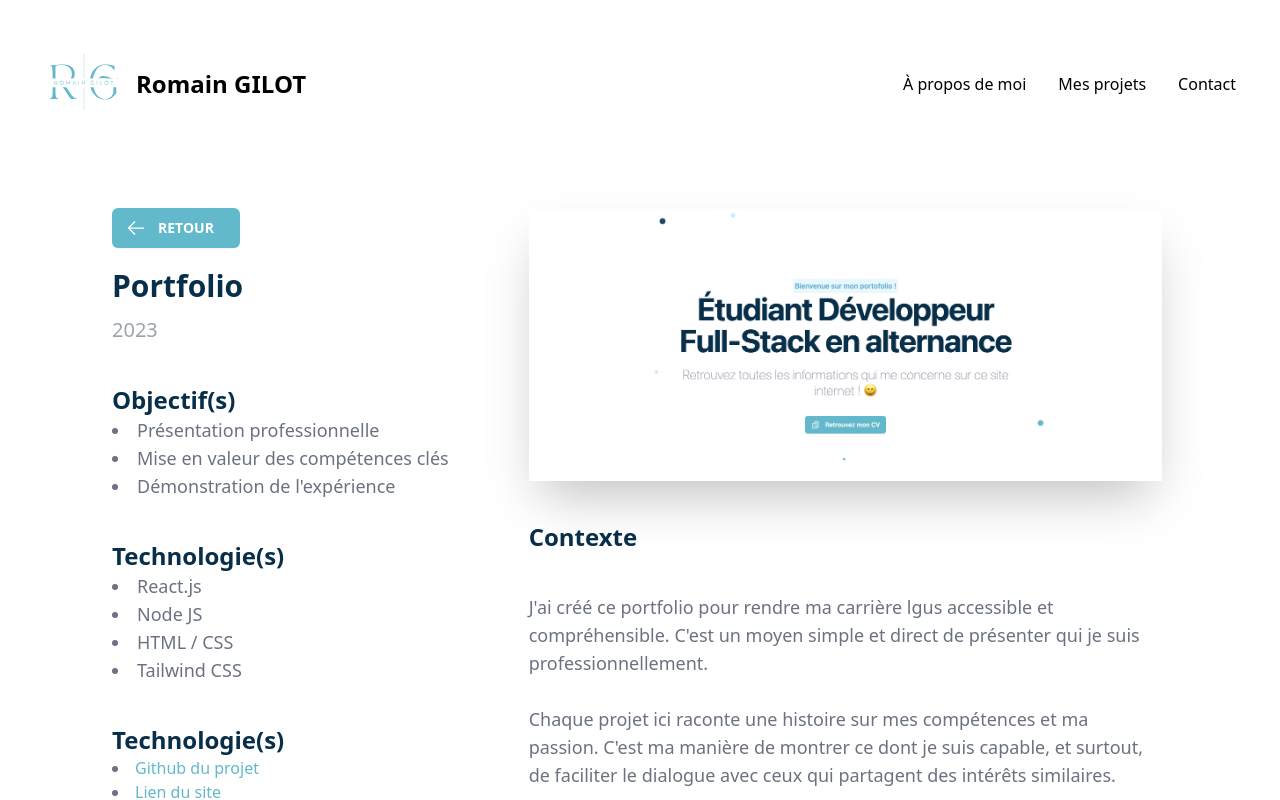
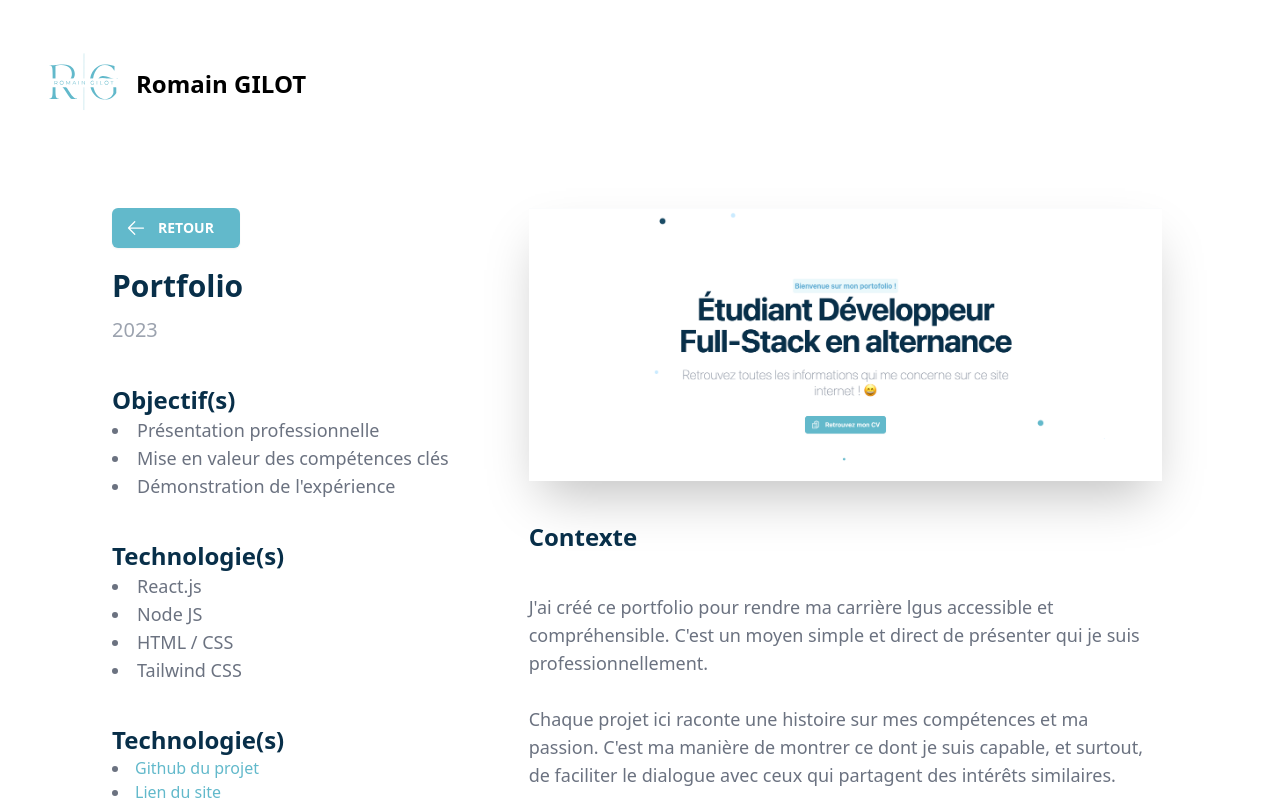
Before and after one commit to RomainGilot/portfolio, a React (Create React App) app: page /projets/portfolio in a window 1280 px wide. Shown: the top 800 px of the page. Built offline with nearby package versions, Linux system fonts and the light colour scheme.

Commit message:
refactoring des pages

```diff
--- a/src/components/Contact/Contact.jsx
+++ b/src/components/Contact/Contact.jsx
@@ -1,9 +1,3 @@
-const stats = [
-  { id: 1, name: "contact@romain-gilot.fr", value: "Email" },
-  { id: 2, name: "www.romain-gilot.fr", value: "Site web" },
-  { id: 3, name: "Metz, France", value: "Lieu" },
-];
-
 function Contact() {
   return (
     <>
@@ -33,10 +27,10 @@ function Contact() {
               </svg>
               <div className="ms-10 flex max-w-xs flex-col gap-y-4">
                 <a
-                  href="mailto:contact@romain-gilot.fr"
+                  href="mailto:ro.gilot@icloud.fr"
                   className="text-2xl  tracking-tight text-gray-900"
                 >
-                  contact@romain-gilot.fr
+                  ro.gilot@icloud.fr
                 </a>
                 <dd className="order-first text-gray-600">Email</dd>
               </div>
--- /dev/null
+++ b/src/components/Header/Header.jsx
@@ -0,0 +1,23 @@
+import React, { useState } from "react";
+import logo from "../../images/logov2.svg";
+function Header() {
+  return (
+    <>
+      <nav className="bg-white border-gray-200 sm:p-7 z-auto">
+        <div className="max-w-screen-xl flex flex-wrap items-center justify-between mx-auto p-4">
+          <a
+            href="https://romain-gilot.fr"
+            className="flex items-center space-x-3 rtl:space-x-reverse"
+          >
+            <img src={logo} className="h-20" alt="Flowbite Logo" />
+            <span className="invisible md:visible self-center text-2xl font-semibold whitespace-nowrap">
+              Romain GILOT
+            </span>
+          </a>
+        </div>
+      </nav>
+    </>
+  );
+}
+
+export default Header;
--- a/src/components/common/Navbar/Navbar.jsx
+++ b/src/components/common/Navbar/Navbar.jsx
@@ -70,7 +70,7 @@ function Navbar() {
               </li>
               <li>
                 <a
-                  href="#"
+                  href="#contact"
                   className="block py-2 px-3 ext-sky-950 rounded hover:bg-gray-100 md:hover:bg-transparent md:border-0 md:hover:text-[#5FACD3] md:p-0"
                 >
                   Contact
--- a/src/pages/Projects/Portfolio/Portfolio.jsx
+++ b/src/pages/Projects/Portfolio/Portfolio.jsx
@@ -1,5 +1,5 @@
 import Footer from "../../../components/common/Footer/Footer";
-import Navbar from "../../../components/common/Navbar/Navbar";
+import Header from "../../../components/Header/Header";
 import Autres from "../../../components/Projets/components/Autres/Autres";
 import GeneralInfo from "../../../components/Projets/components/GeneralInfo/GeneralInfo";
 import Objectifs from "../../../components/Projets/components/Objectifs/Objectifs";
@@ -16,7 +16,7 @@ function Portfolio() {
   const mesTechnologies = ["React.js", "Node JS", "HTML / CSS", "Tailwind CSS"];
   return (
     <>
-      <Navbar />
+      <Header />
       <div className="p-10 lg:pl-28 lg:pr-28 lg-32 lg-32 mb-10">
         <div class="flex flex-wrap flex-wrap-reverse">
           <div className="pr-20 mb-20">
```
